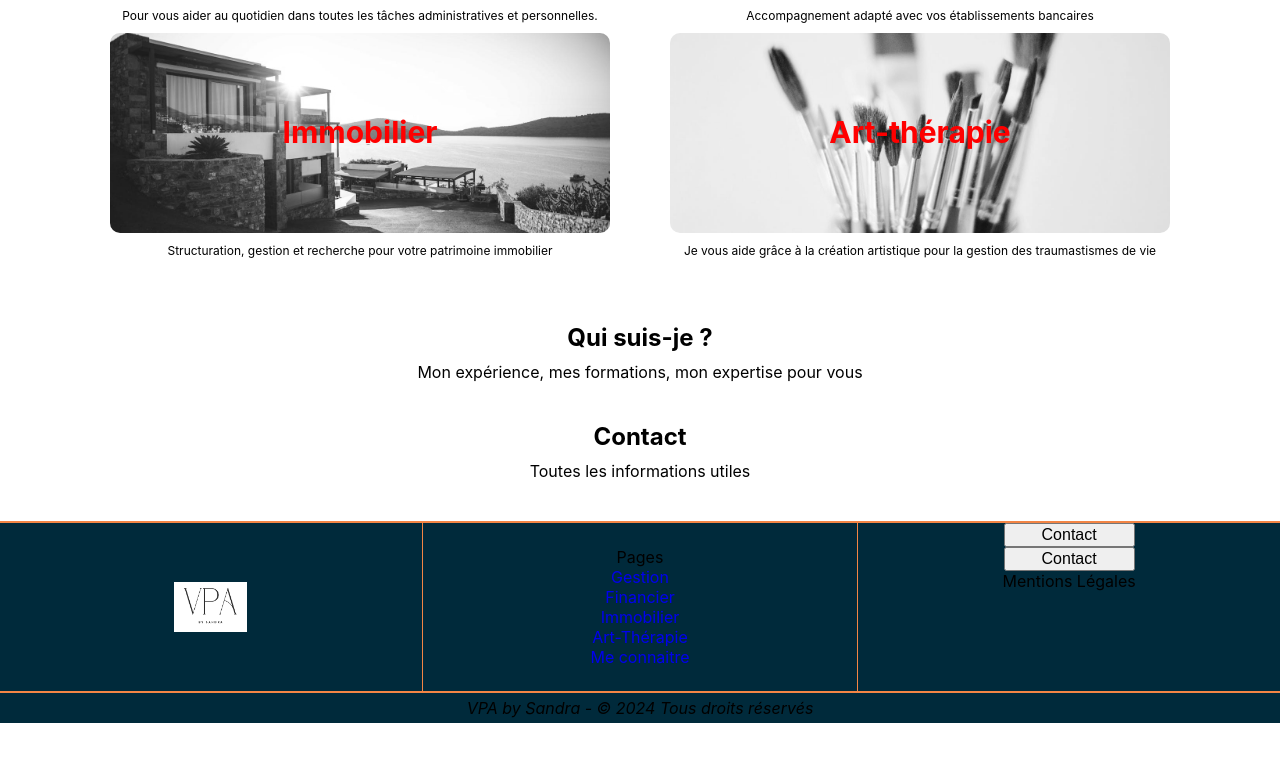
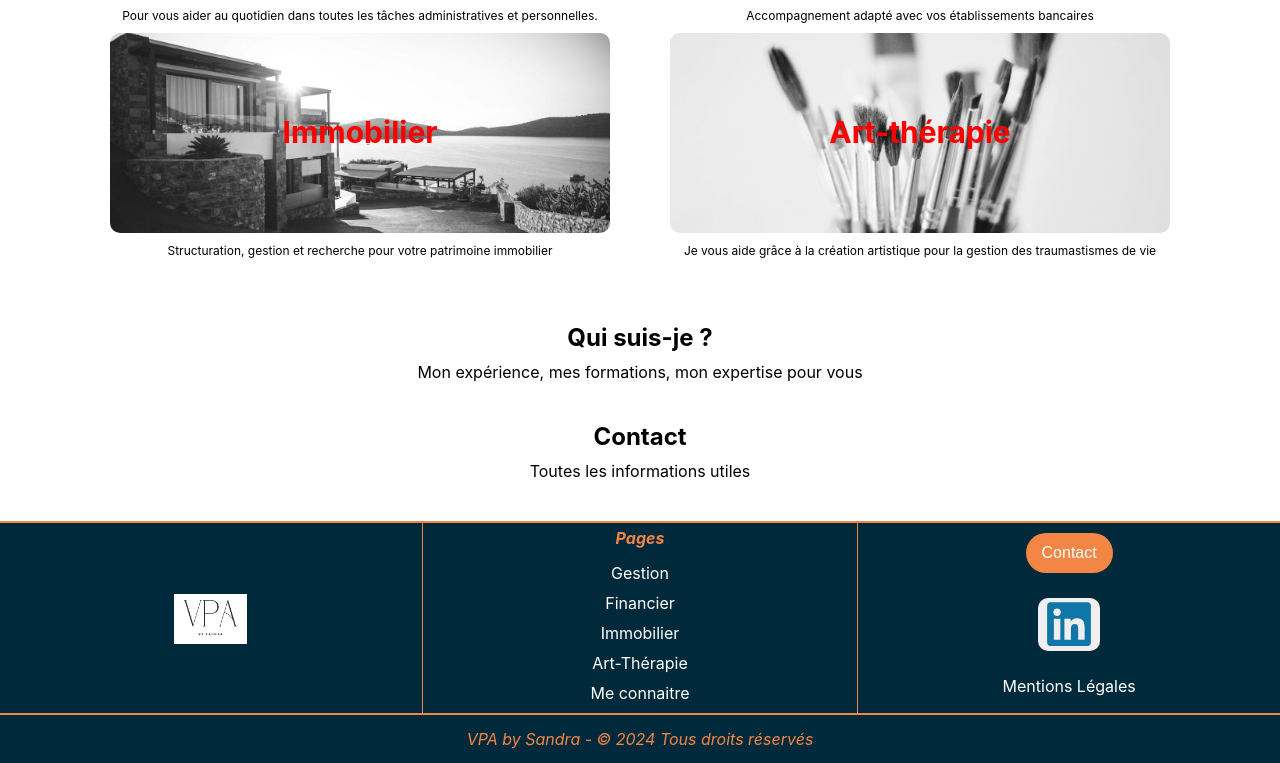
Before and after one commit to JeremyPromsy/SandraPro, a React (Create React App) app in the folder frontsandra/: page / in a window 1280 px wide. Shown: the part 438-1201 px from the top of the page. Before the commit the page ends 1161 px from the top, so only its background shows below. Built offline with nearby package versions, Linux system fonts and the light colour scheme.

Commit message:
Avancement footer

```diff
--- a/frontsandra/package.json
+++ b/frontsandra/package.json
@@ -5,6 +5,11 @@
   "private": true,
   "dependencies": {
     "@emailjs/browser": "^3.11.0",
+    "@fortawesome/fontawesome-svg-core": "^6.5.2",
+    "@fortawesome/free-brands-svg-icons": "^6.5.2",
+    "@fortawesome/free-regular-svg-icons": "^6.5.2",
+    "@fortawesome/free-solid-svg-icons": "^6.5.2",
+    "@fortawesome/react-fontawesome": "^0.2.0",
     "@testing-library/jest-dom": "^5.16.5",
     "@testing-library/react": "^13.4.0",
     "@testing-library/user-event": "^13.5.0",
--- a/frontsandra/src/components/Footer.jsx
+++ b/frontsandra/src/components/Footer.jsx
@@ -1,8 +1,10 @@
 import React from "react";
-import { Link } from "react-router-dom";
 import { NavLink } from "react-router-dom";
 import "../styles/footer.css"
 import logo from "../assets/VPA-Logo.png"
+import { FontAwesomeIcon } from '@fortawesome/react-fontawesome'
+import { Link } from "react-router-dom";
+
 
 function Footer() {
     return (
@@ -15,7 +17,7 @@ function Footer() {
             </div>
             <div className="footerMilieu">
                 <ul className="navLinksFooterMid">
-                    Pages
+                    <h4>Pages</h4>
                     <li className="nav-links-footer nav-links-footer1">
                     <NavLink to="/Gestion">Gestion</NavLink>
                     </li>
@@ -36,17 +38,19 @@ function Footer() {
             <div className="footerDroit">
                 <div className="nav-linksFooter">
                     <div className="footerBoutonContact">
-                        <button className="nav-links-footer nav-links-footer6">
+                        <button className="nav-links-footer6">
                             <NavLink to="/contact">Contact</NavLink>
                         </button>
                     </div>
                     <div className="footerBoutonLinkedin">
-                        <button className="nav-links-footer nav-links-footer7">
-                            <NavLink to="/contact">Contact</NavLink>
+                        <button className="nav-links-footer7">
+                            <Link to="https://fr.linkedin.com/in/sandra-testard-158309145" target="_blank" rel="noopener">
+                                <FontAwesomeIcon icon="fa-brands fa-linkedin" />
+                            </Link>
                         </button>
                     </div>
-                    <div className="footerMentions">
-                        <Link to="/mentionslégales">Mentions Légales</Link>
+                    <div className="footerMentions nav-links-footer">
+                        <NavLink to="/mentionslégales">Mentions Légales</NavLink>
                     </div>
                 </div>
             </div>
--- a/frontsandra/src/index.jsx
+++ b/frontsandra/src/index.jsx
@@ -14,6 +14,10 @@ import Immobilier from './pages/Immobilier'
 import Gestion from './pages/Gestion'
 import Art from './pages/Art'
 import Financier from './pages/Financier'
+
+import { library } from '@fortawesome/fontawesome-svg-core'
+import { fas } from '@fortawesome/free-solid-svg-icons'
+import { faTwitter, faFontAwesome, faTiktok, faLinkedin} from '@fortawesome/free-brands-svg-icons'
 
 import "./index.css"
 
@@ -37,3 +41,5 @@ root.render(
     </HashRouter>
   </React.StrictMode>,
 );
+
+library.add(fas, faTwitter, faFontAwesome, faTiktok, faLinkedin)
--- a/frontsandra/src/styles/footer.css
+++ b/frontsandra/src/styles/footer.css
@@ -6,14 +6,14 @@
     text-align: center;
     border-top: 2px #f38545 solid;
     background-color: #002A3B;
-    height: 200px;
+    height: 240px;
 }
 
 .footerHaut{
     display: flex;
     justify-content: space-between;
     width: 100%;
-    height: 90%;
+    height: 80%;
 }
 
 .footerGauche {
@@ -42,12 +42,21 @@
 .navLinksFooterMid {
     margin:0;
     padding: 0;
+    list-style: none;
 }
 
-.nav-links-footer {
-    list-style: none;
+.navLinksFooterMid h4 {
+    color: #f38545;
+    font-style: italic;
+    margin: 0 0 10px 0;
+    padding: 0;
+}
+
+.nav-links-footer a {
+    color: #fff;
     text-decoration: none;
-    color: black;
+    display: block;
+    padding: 5px 0px;
 }
 
 .footerDroit {
@@ -56,21 +65,55 @@
     width: 33%;
 }
 
-.footerBas{
-    border-top: 2px solid #f38545;
-    padding: 5px 0;
-    width: 100%;
-    font-style: italic;
+.footerBoutonContact{
+    padding: 10px 0;
 }
 
-.nav-linksFooter a {
+.nav-links-footer6 {
+    border-radius: 20px;
+    background-color: #f38545;
+    border: none;
+}
+
+.nav-links-footer6 a {
+    color: #fff;
     text-decoration: none;
-    color: black;
-    padding: 0 30px;
+    display: block;
+    padding: 10px 10px;
     font-size: 16px;
 }
 
+.footerBoutonLinkedin{
+    padding: 10px 0;
+}
 
+.nav-links-footer7 {
+    border-radius: 10px;
+    border : none;
+    margin-top:5px;
+}
+
+.fa-linkedin{
+    width: 50px;
+    height: 50px;
+    color: #0e76a8;
+}
+
+.footerMentions {
+    margin-top:10px;
+    color: white;
+}
+
+.footerBas{
+    display: flex;
+    align-items: center;
+    justify-content: center;
+    border-top: 2px solid #f38545;
+    width: 100%;
+    font-style: italic;
+    color: #f38545;
+    height: 20%;
+}
 
 @media (max-width: 375px) {
     .footer {
```
Also changed, not shown: 1 other file (tests, documents, lock files or other folders).
